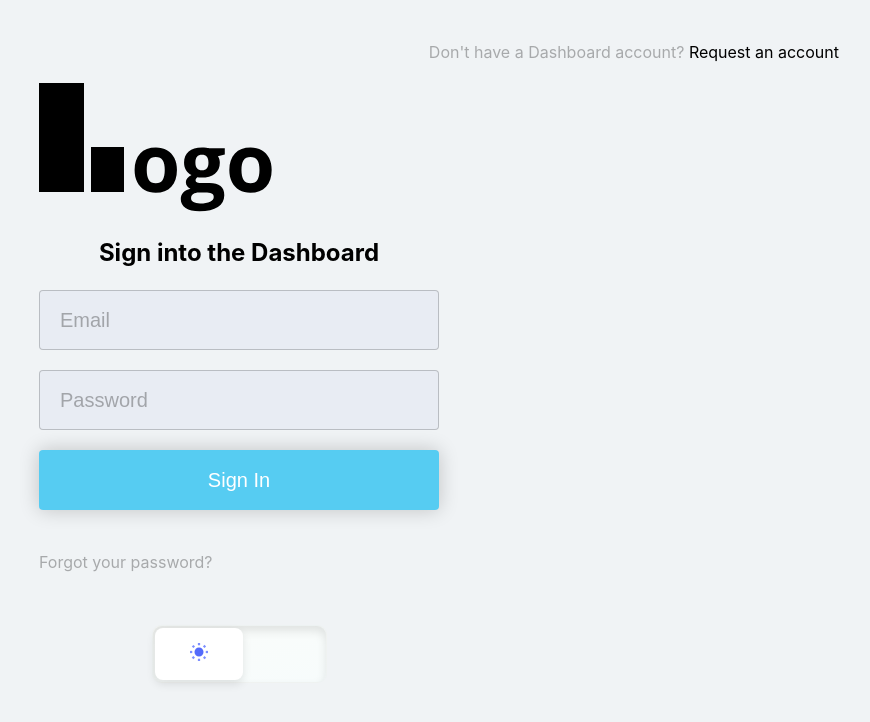
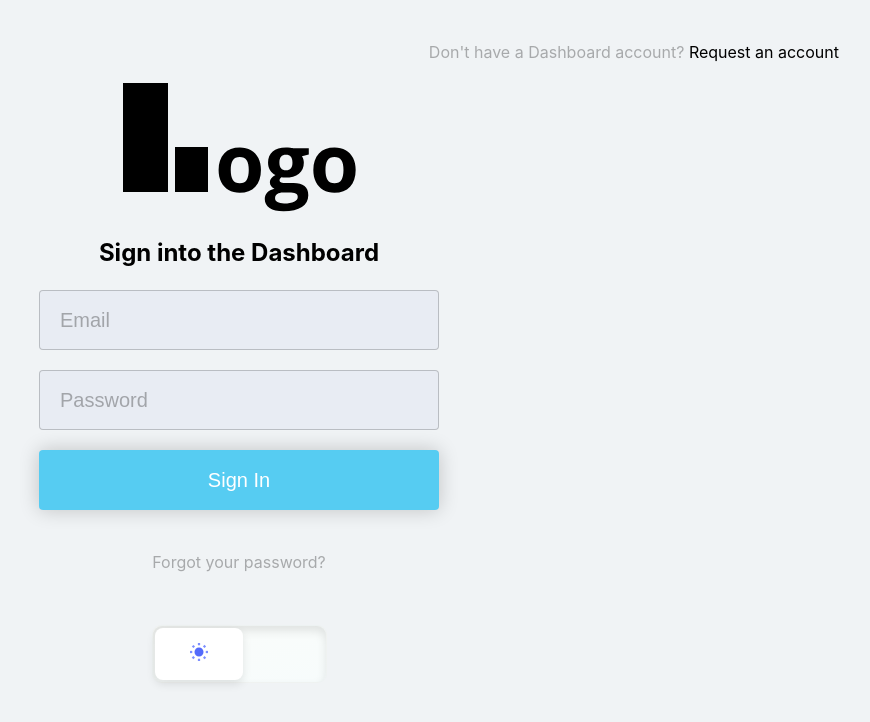
Before and after one commit to idr4n/vue-admin-dashboard, a Vue app: page /signin in a window 1280 px wide. Shown: the top 722 px of the page, without its empty margins (401-1271 px from the left). Built offline with nearby package versions, Linux system fonts and the light colour scheme.

Commit message:
Center logo

```diff
--- a/src/views/SignInFlow/Signin.vue
+++ b/src/views/SignInFlow/Signin.vue
@@ -62,5 +62,8 @@ export default {
 
 .login {
     width: 400px;
+    text-align: center;
+    margin-left: 16px;
+    margin-right: 16px;
 }
 </style>
```
